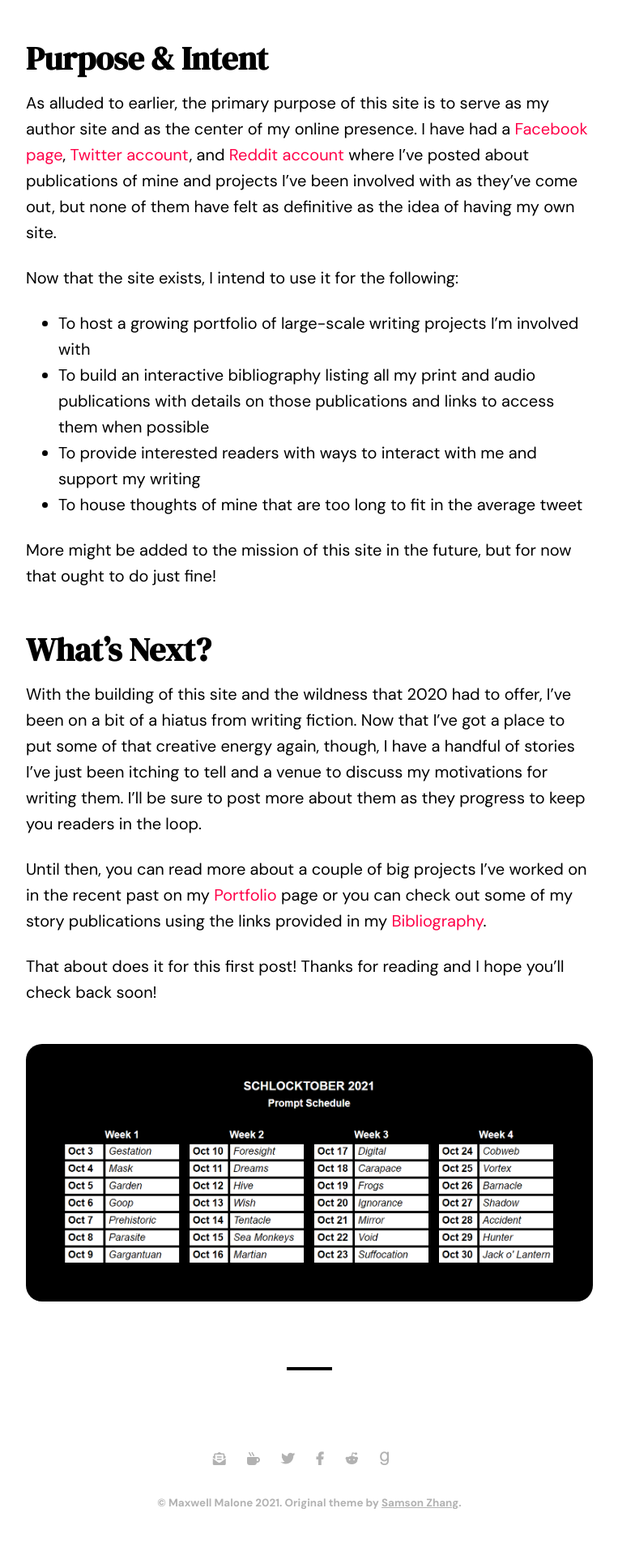
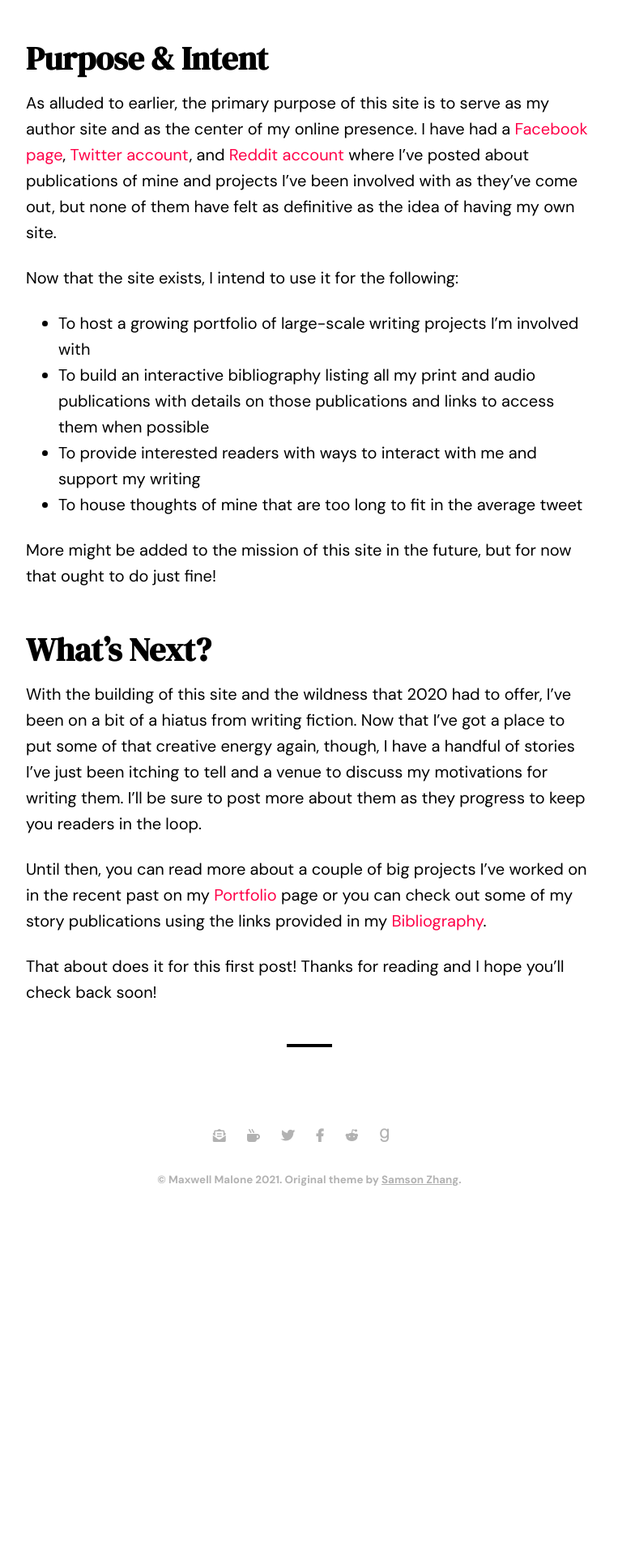
Before and after one commit to mnmalone/mnmalone2021, a Jekyll site: the page built from _posts/2021-01-30-blog-birthday.md, in a window 1280 px wide. Shown: the part 2754-4674 px from the top of the page at 81% size, without its empty margins (258-1021 px from the left). Built offline with Jekyll 4.4.1, drawn with Linux system fonts in a browser that asks for light colours; some web fonts are replaced; comment, search, counter and statistics services are not loaded; after the commit the page ends 4274 px from its top, so only the background shows below that.

Commit message:
Update 2021-01-30-blog-birthday.md

```diff
--- a/_posts/2021-01-30-blog-birthday.md
+++ b/_posts/2021-01-30-blog-birthday.md
@@ -47,5 +47,3 @@ With the building of this site and the wildness that 2020 had to offer, I’ve b
 Until then, you can read more about a couple of big projects I’ve worked on in the recent past on my [Portfolio]({{ site.baseurl }}/portfolio) page or you can check out some of my story publications using the links provided in my [Bibliography]({{ site.baseurl }}/bibliography).
 
 That about does it for this first post! Thanks for reading and I hope you’ll check back soon!
-
-![]({{ site.baseurl }}/img/blog/2021-10/prompt-schedule.png)
```
